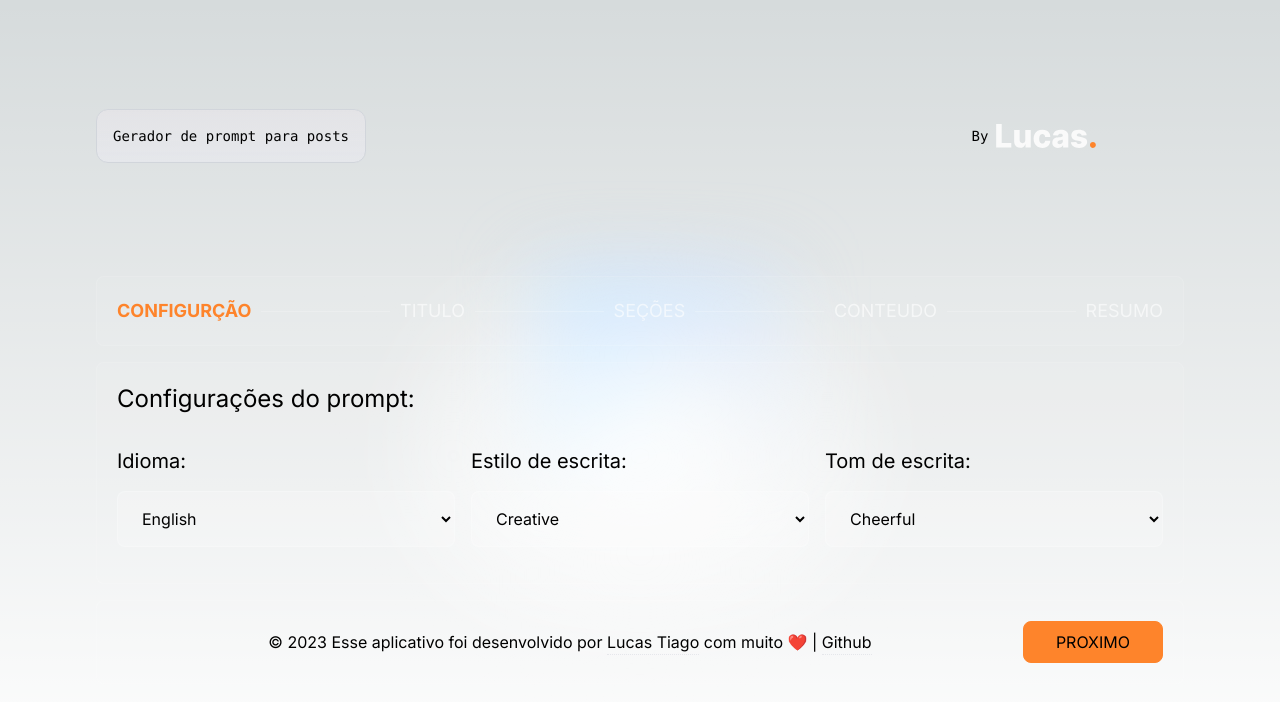
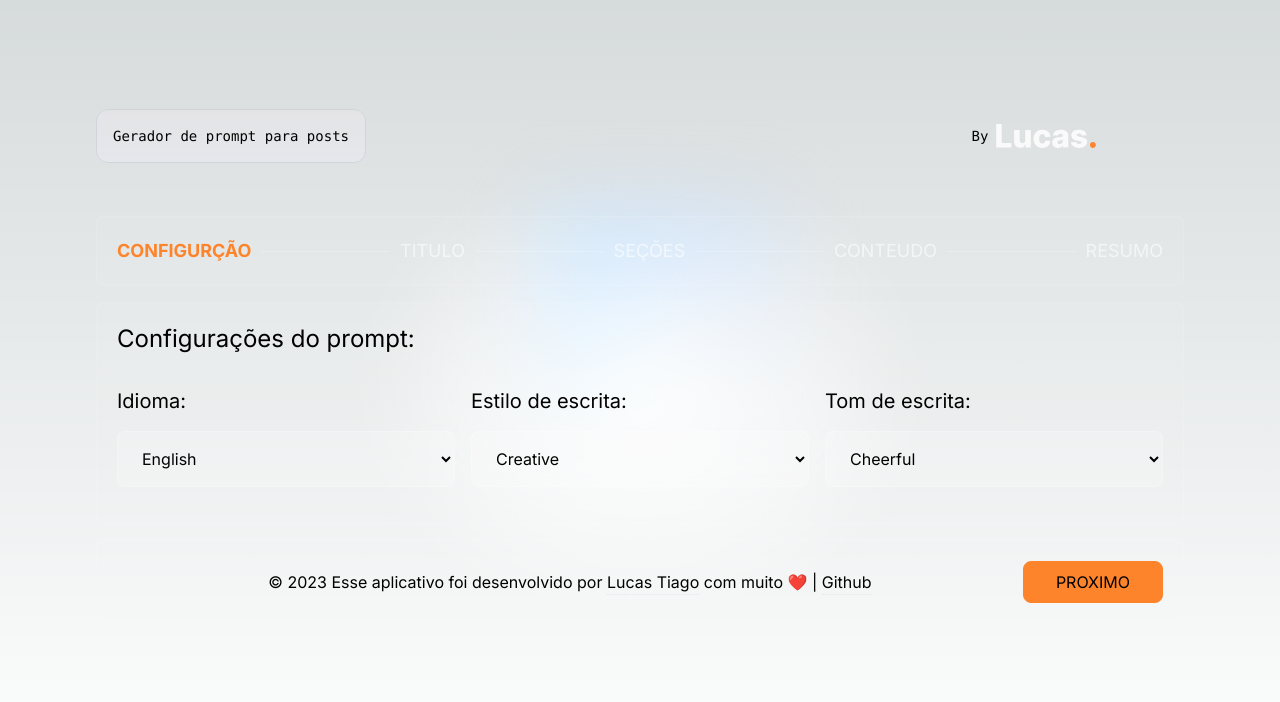
Before and after one commit to eulucastiagolt/post-prompt-generator, a Next.js app: page / in a window 1280 px wide. Shown: the top 702 px of the page. Built offline with nearby package versions, Linux system fonts and the light colour scheme.

Commit message:
Correção do espaçamento do elemento principal

```diff
--- a/src/app/page.tsx
+++ b/src/app/page.tsx
@@ -152,7 +152,7 @@ export default function Home() {
 
   return (
     <>
-      <main className="flex overflow-hidden min-h-screen flex-col items-center justify-between p-4 xl:p-24">
+      <main className="flex overflow-hidden min-h-screen flex-col items-center justify-start p-4 xl:p-24">
         <div className="z-10 items-center justify-between font-mono text-sm md:flex w-full max-w-[1300px] mx-auto">
           <p className="fixed left-0 top-0 flex w-full justify-center border-b border-gray-300 bg-gradient-to-b from-zinc-200 pb-6 pt-8 backdrop-blur-2xl dark:border-neutral-800 dark:bg-zinc-800/30 dark:from-inherit md:static md:w-auto  md:rounded-xl md:border md:bg-gray-200 md:p-4 md:dark:bg-zinc-800/30">
             Gerador de prompt para posts
@@ -173,7 +173,7 @@ export default function Home() {
           </div>
         </div>
 
-        <div className="pt-20 relative flex place-items-start w-full max-w-[1300px] mx-auto before:absolute before:left-1/2 before:h-[300px] before:w-[480px] before:-translate-x-1/2 before:rounded-full before:bg-gradient-radial before:from-white before:to-transparent before:blur-2xl before:content-[''] after:absolute after:-z-20 after:h-[180px] after:w-[240px] after:left-1/3 after:translate-x-1/3 after:bg-gradient-conic after:from-sky-200 after:via-blue-200 after:blur-2xl after:content-[''] before:dark:bg-gradient-to-br before:dark:from-transparent before:dark:to-blue-700 before:dark:opacity-10 after:dark:from-sky-900 after:dark:via-[#0141ff] after:dark:opacity-40 before:md:h-[360px]">
+        <div className="pt-10 relative flex place-items-start w-full max-w-[1300px] mx-auto before:absolute before:left-1/2 before:h-[300px] before:w-[480px] before:-translate-x-1/2 before:rounded-full before:bg-gradient-radial before:from-white before:to-transparent before:blur-2xl before:content-[''] after:absolute after:-z-20 after:h-[180px] after:w-[240px] after:left-1/3 after:translate-x-1/3 after:bg-gradient-conic after:from-sky-200 after:via-blue-200 after:blur-2xl after:content-[''] before:dark:bg-gradient-to-br before:dark:from-transparent before:dark:to-blue-700 before:dark:opacity-10 after:dark:from-sky-900 after:dark:via-[#0141ff] after:dark:opacity-40 before:md:h-[360px]">
           <div className="z-[1] flex flex-wrap items-start gap-4 w-full">
             <Card className="w-full order-1">
               <div
```
Also changed, not shown: 1 other file (tests, documents, lock files or other folders).
